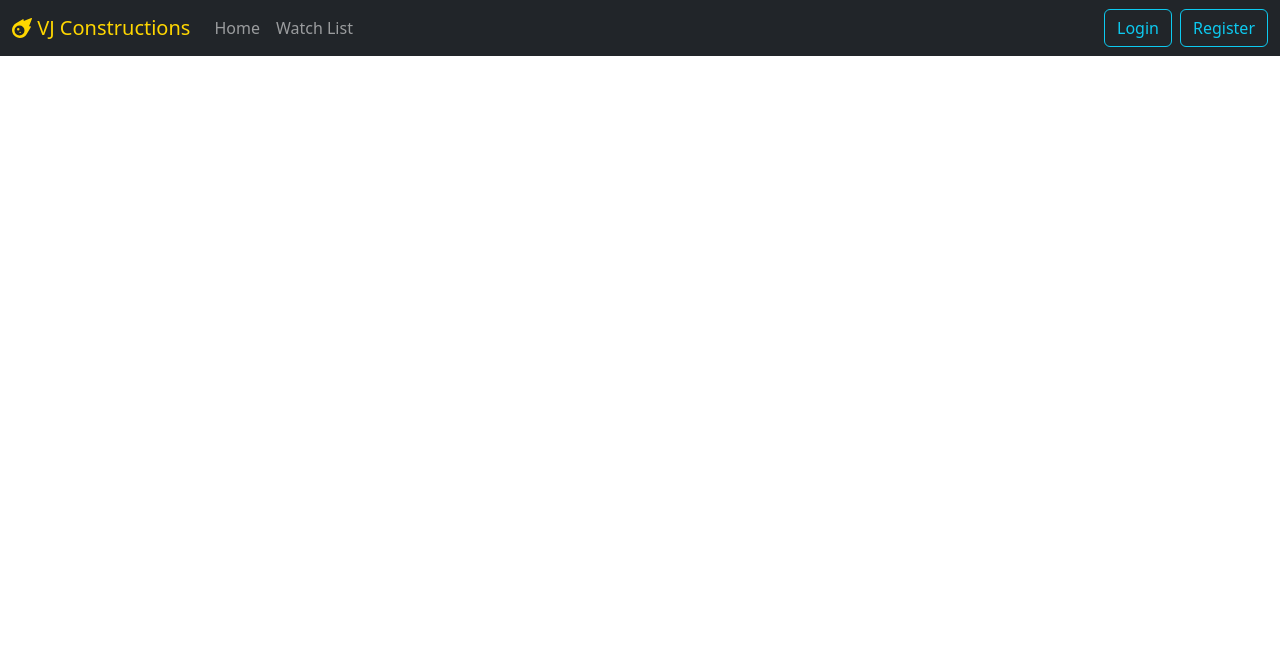
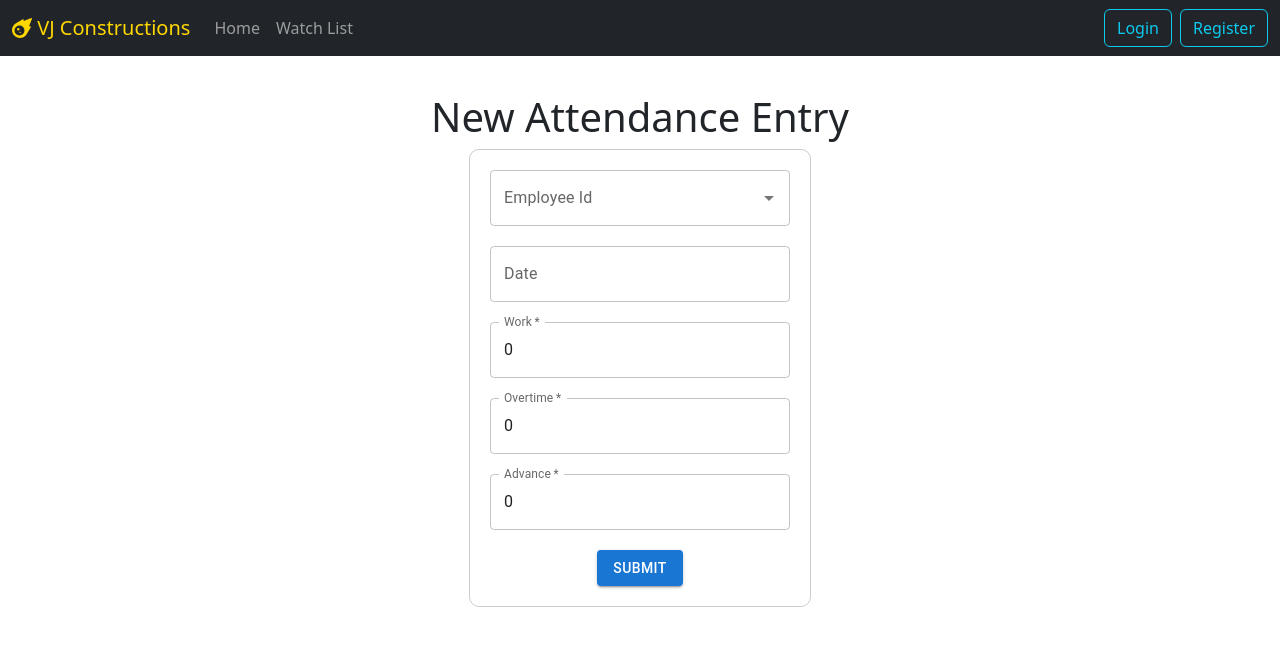
Before and after one commit to antoalex07/emp-reg-frontend, a React (Create React App) app: page /calendar/day/add-attendance in a window 1280 px wide. Shown: the top 646 px of the page. Built offline with nearby package versions, Linux system fonts and the light colour scheme; a web font is replaced by a local one.

Commit message:
option to add more entrees into the attendance table

```diff
--- a/src/App.js
+++ b/src/App.js
@@ -1,9 +1,10 @@
 import { Route, Routes } from 'react-router';
 import './App.css';
 import Header from './component/header/Header';
-import Home from './page/Home';
-import Day from './page/Day';
+import Home from './page/home/Home';
+import Day from './page/day/Day';
 import Calendar from './component/calendar/Calendar';
+import AddAttendance from './page/addAttendance/AddAttendance';
 
 function App() {
   return (
@@ -13,6 +14,7 @@ function App() {
         <Route path='/' element={<Home/>} />
         <Route path='/calendar' element={<Calendar/>} />
         <Route path='/calendar/day' element={<Day/>} />
+        <Route path='/calendar/day/add-attendance' element={<AddAttendance/>} />
       </Routes>
     </div>
   );
--- a/src/page/Home.js
+++ /dev/null
@@ -1,27 +0,0 @@
-import React from 'react'
-import { Link } from 'react-router-dom'
-import './Home.css';
-
-const Home = () => {
-  return (
-    <div className='home'>
-      <div className='section section-1'>
-        <Link to="/calendar" className='link'>
-          Calendar
-        </Link>
-      </div>
-      <div className='section section-2'>
-        <Link to="/page2" className='link'>
-          Employee Details
-        </Link>
-      </div>
-      <div className='section section-3'>
-        <Link to="/page3" className='link'>
-          Create Employee
-        </Link>
-      </div>
-    </div>
-  )
-}
-
-export default Home
--- /dev/null
+++ b/src/page/addAttendance/AddAttendance.css
@@ -0,0 +1,23 @@
+.form-container {
+    display: flex;
+    flex-direction: column;
+    align-items: center;
+}
+
+.heading {
+    margin-top: 5%;
+}
+
+.form {
+    display: flex;
+    flex-direction: column;
+    align-items: center;
+    border: 1px solid #ccc;
+    padding: 20px;
+    border-radius: 10px;
+}
+
+.form-field {
+    margin-bottom: 20px;
+    width: 100%;
+}
--- /dev/null
+++ b/src/page/addAttendance/AddAttendance.js
@@ -0,0 +1,116 @@
+import { Autocomplete, Button, TextField } from '@mui/material'
+import React, { useState } from 'react'
+import "./AddAttendance.css";
+
+const remainingIds = [
+  {empId:"1102"},
+  {empId:"1103"},
+  {empId:"1104"},
+  {empId:"1105"}
+];
+
+const AddAttendance = () => {
+
+  const urlParams = new URLSearchParams(window.location.search);
+  const date = urlParams.get("date");
+
+  const [formData, setFormData] = useState({
+    empId: "",
+    date: date,
+    work: 0,
+    overtime: 0,
+    advance: 0
+  })
+
+  const handleChange = (event) => {
+    const {name, value} = event.target;
+    setFormData({ ...formData, [name]: value });
+  };
+
+  const handleSubmit= (event) => {
+    event.preventDefault();
+    const jsonData = JSON.stringify(formData);
+    console.log(jsonData)
+  };
+
+  return (
+    <div className='form-container'>
+
+        <h1 className='heading'>New Attendance Entry</h1>
+
+        <form className='form' onSubmit={handleSubmit}>
+
+          <div className='form-field'>
+            <Autocomplete
+              disablePortal
+              id="combo-box-demo"
+              options={remainingIds}
+              sx={{ width: 300 }}
+              getOptionLabel={(option) => option.empId} // Define how to get the label from the option
+              onChange={(event, newValue) => {
+                const selectedEmployeeId = newValue ? newValue.empId : ''; // Get the title of the selected option
+                setFormData({ ...formData, empId: selectedEmployeeId }); // Update the employeeId in the state
+              }}
+              renderInput={(params) => <TextField {...params} label="Employee Id"/>}
+            />
+          </div>
+
+          <div className='form-field'>
+            <TextField
+              id="outlined-read-only-input"
+              label="Date"
+              value={formData.date}
+              InputProps={{
+                readOnly: true,
+              }}
+              sx={{width: 300}}
+            />
+          </div>
+
+          <div className='form-field'>
+            <TextField
+              required
+              id="outlined-required"
+              label="Work"
+              type="number"
+              value={formData.work}
+              name="work"
+              onChange={handleChange}
+              sx={{width: 300}}
+            />
+          </div>
+
+          <div className='form-field'>
+            <TextField
+              required
+              id="outlined-required"
+              label="Overtime"
+              type="number"
+              value={formData.overtime}
+              name="overtime"
+              onChange={handleChange}
+              sx={{width: 300}}
+            />
+          </div>
+
+          <div className='form-field'>
+            <TextField
+              required
+              id="outlined-required"
+              label="Advance"
+              type="number"
+              value={formData.advance}
+              name="advance"
+              onChange={handleChange}
+              sx={{width: 300}}
+            />
+          </div>
+
+          <Button variant="contained" type='submit'>Submit</Button>
+
+        </form>
+    </div>
+  )
+}
+
+export default AddAttendance
--- a/src/page/Day.js
+++ b/src/page/day/Day.js
@@ -1,7 +1,7 @@
 import React, { useEffect, useState } from 'react'
 import { DataGrid } from '@mui/x-data-grid';
 import './Day.css';
-import api from '../api/axiosConfig';
+import api from '../../api/axiosConfig';
 import { Fab } from '@mui/material';
 import { useNavigate } from 'react-router-dom';
 import { FontAwesomeIcon } from '@fortawesome/react-fontawesome';
@@ -92,7 +92,7 @@ const Day = () => {
   }, [])
 
   const handleAddButtonClick = () => {
-    navigate("/day/add-attendance");
+    navigate(`/calendar/day/add-attendance?date=${date}`);
   }
 
   return (
@@ -117,7 +117,6 @@ const Day = () => {
             },
           }}
           pageSizeOptions={[5, 10]}
-          checkboxSelection
         />
       </div>
     </div>
--- /dev/null
+++ b/src/page/home/Home.js
@@ -0,0 +1,27 @@
+import React from 'react'
+import { Link } from 'react-router-dom'
+import './Home.css';
+
+const Home = () => {
+  return (
+    <div className='home'>
+    <div className='section section-1'>
+      <Link to="/calendar" className='link'>
+        Calendar
+      </Link>
+    </div>
+    <div className='section section-2'>
+      <Link to="/page2" className='link'>
+        Employee Details
+      </Link>
+    </div>
+    <div className='section section-3'>
+      <Link to="/page3" className='link'>
+        Create Employee
+      </Link>
+    </div>
+  </div>
+  )
+}
+
+export default Home
```
Also changed, not shown: src/page/day/Day.css (renamed from src/page/Day.css), src/page/home/Home.css (renamed from src/page/Home.css).
